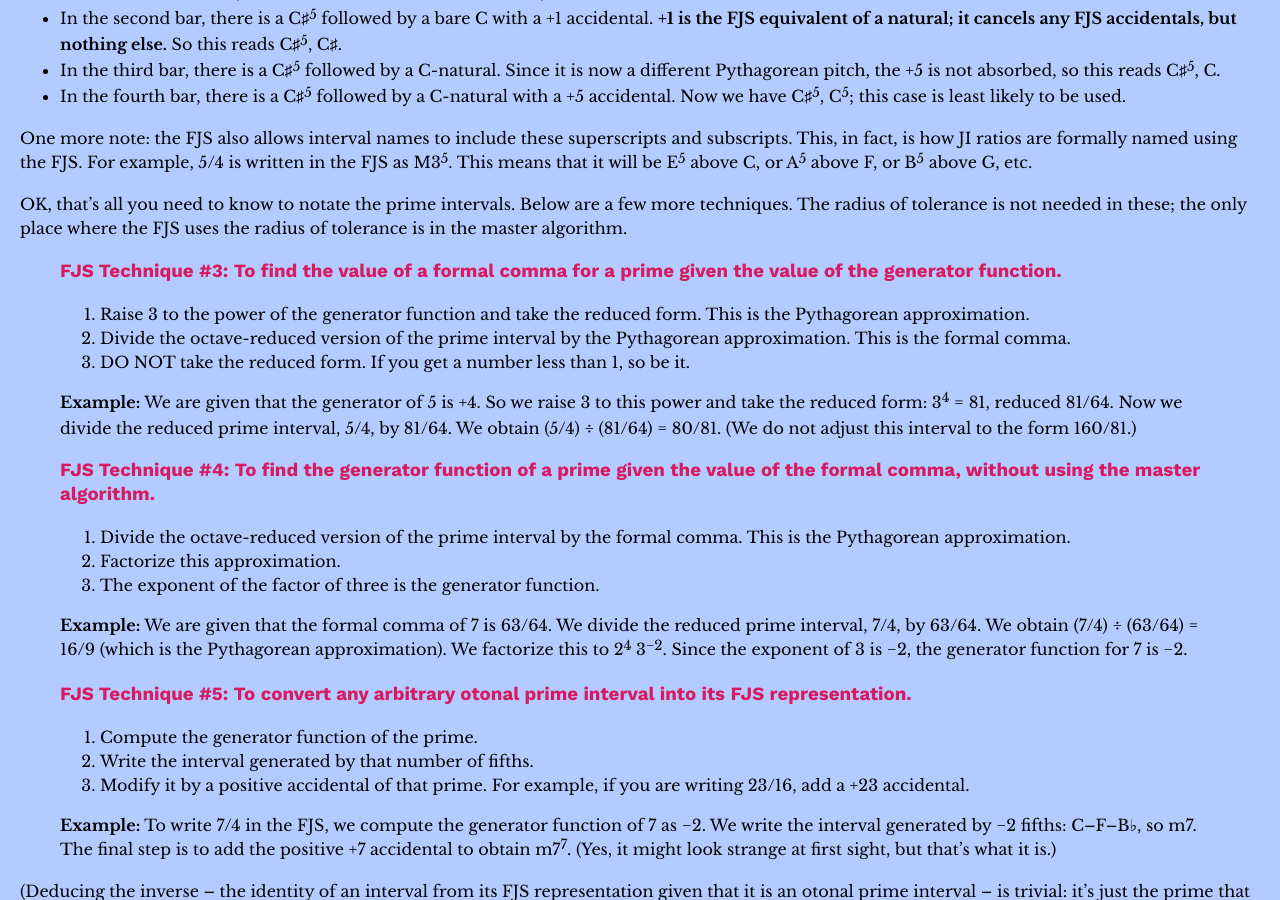
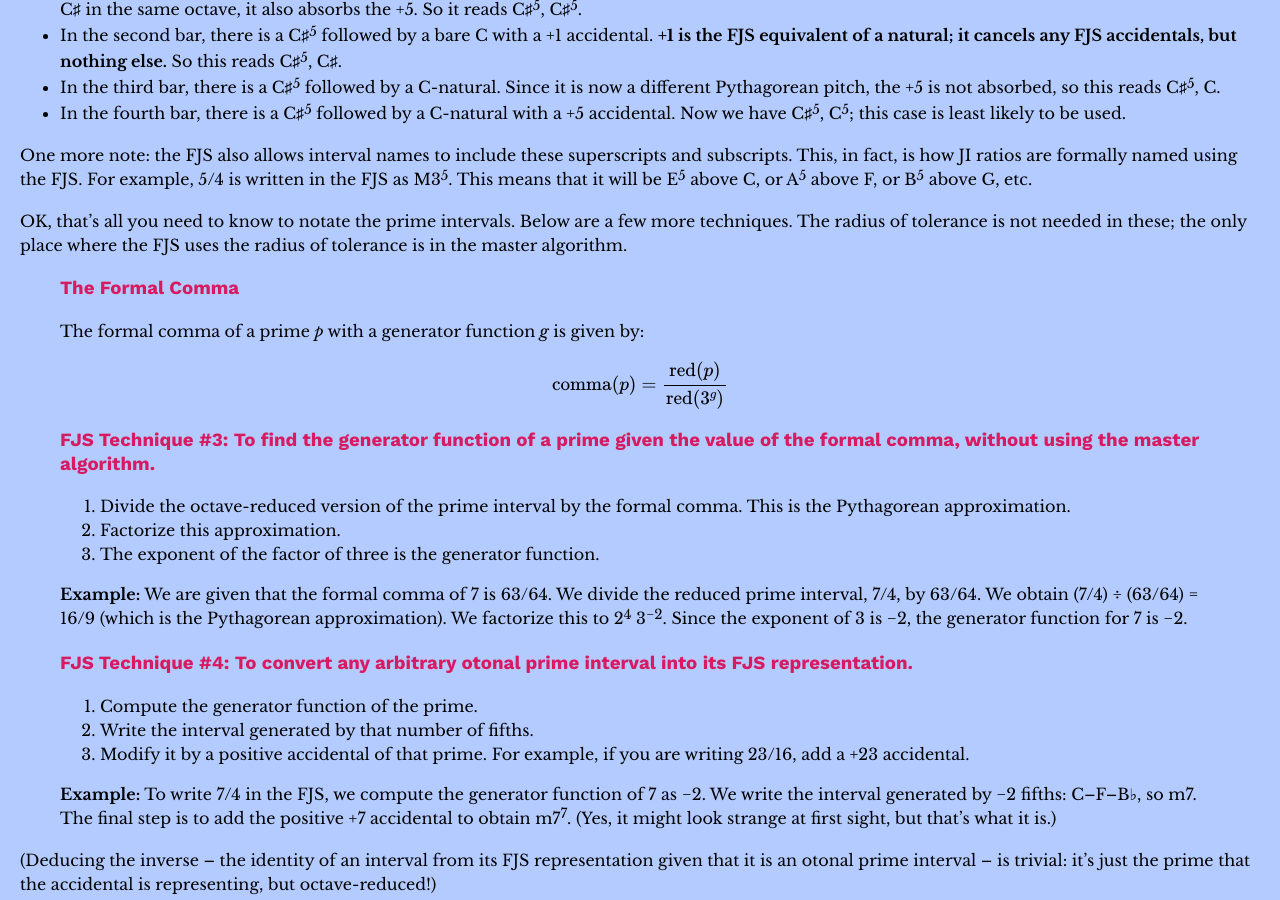
Before and after one commit to misotanni/misotanni.github.io, a Jekyll site: the page built from fjs/en/crash.md, in a window 1280 px wide and 900 px high, scrolled down 6886 px. Built offline with Jekyll 4.4.1, drawn with Linux system fonts in a browser that asks for light colours; our own code applies the rules of GitHub Pages for plain Markdown files; formulas are drawn with MathJax 3; some of the changed text lies outside the part shown.

Commit message:
Update crash.md

```diff
--- a/fjs/en/crash.md
+++ b/fjs/en/crash.md
@@ -12,6 +12,8 @@ This "crash course" was designed specifically with a focus on fast acquisition o
 * [Lesson 2: The Prime Intervals](#lesson_2)
 * [Lesson 3: Compound Accidentals](#lesson_3)
 * [Da Capo Al Fine: What Else?](#da_capo_al_fine)
+
+---
 
 ## <a name="introduction">Introduction: Abandoning Enharmony</a>
 
@@ -219,15 +221,13 @@ One more note: the FJS also allows interval names to include these superscripts
 
 OK, that's all you need to know to notate the prime intervals. Below are a few more techniques. The radius of tolerance is not needed in these; the only place where the FJS uses the radius of tolerance is in the master algorithm.
 
-> ### FJS Technique \#3: To find the value of a formal comma for a prime given the value of the generator function.
+> ### The Formal Comma
 >
-> 1. Raise 3 to the power of the generator function and take the reduced form. This is the Pythagorean approximation.
-> 2. Divide the octave-reduced version of the prime interval by the Pythagorean approximation. This is the formal comma.
-> 3. DO NOT take the reduced form. If you get a number less than 1, so be it.
+> The formal comma of a prime *p* with a generator function *g* is given by:
 >
-> **Example:** We are given that the generator of 5 is +4. So we raise 3 to this power and take the reduced form: 3<sup>4</sup> = 81, reduced 81/64. Now we divide the reduced prime interval, 5/4, by 81/64. We obtain (5/4) ÷ (81/64) = 80/81. (We do not adjust this interval to the form 160/81.)
+> $$\text{comma} (p)=\frac{\text{red} (p)}{\text{red} (3^g)}$$
 
-> ### FJS Technique \#4: To find the generator function of a prime given the value of the formal comma, without using the master algorithm.
+> ### FJS Technique \#3: To find the generator function of a prime given the value of the formal comma, without using the master algorithm.
 >
 > 1. Divide the octave-reduced version of the prime interval by the formal comma. This is the Pythagorean approximation.
 > 2. Factorize this approximation.
@@ -235,7 +235,7 @@ OK, that's all you need to know to notate the prime intervals. Below are a few m
 >
 > **Example:** We are given that the formal comma of 7 is 63/64. We divide the reduced prime interval, 7/4, by 63/64. We obtain (7/4) ÷ (63/64) = 16/9 (which is the Pythagorean approximation). We factorize this to 2<sup>4</sup> 3<sup>−2</sup>. Since the exponent of 3 is −2, the generator function for 7 is −2.
 
-> ### FJS Technique \#5: To convert any arbitrary otonal prime interval into its FJS representation.
+> ### FJS Technique \#4: To convert any arbitrary otonal prime interval into its FJS representation.
 >
 > 1. Compute the generator function of the prime.
 > 2. Write the interval generated by that number of fifths.
```
Also changed, not shown: other parts of fjs/en/crash.md (+3 -3 lines).
